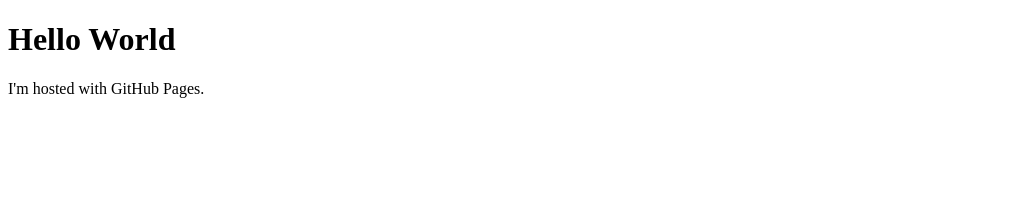
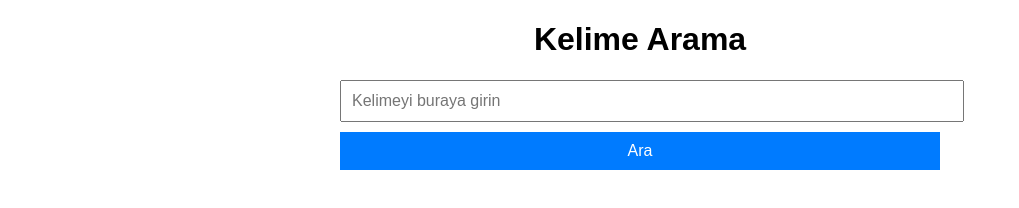
Before and after one commit to Qudatilis/LangLab3, a browser extension: page index.html in a window 1280 px wide. Shown: the whole page, without its empty margins (0-1019 px from the left). Drawn offline with Linux system fonts and the light colour scheme.

Commit message:
Update index.html

```diff
--- a/index.html
+++ b/index.html
@@ -1,7 +1,52 @@
 <!DOCTYPE html>
-<html>
+<html lang="en">
+<head>
+    <meta charset="UTF-8">
+    <meta name="viewport" content="width=device-width, initial-scale=1.0">
+    <title>Kelime Arama</title>
+    <style>
+        body {
+            font-family: Arial, sans-serif;
+            margin: 20px;
+        }
+        h1 {
+            text-align: center;
+        }
+        .container {
+            max-width: 600px;
+            margin: 0 auto;
+        }
+        input[type="text"] {
+            width: 100%;
+            padding: 10px;
+            margin-bottom: 10px;
+            font-size: 16px;
+        }
+        button {
+            width: 100%;
+            padding: 10px;
+            background-color: #007bff;
+            color: #fff;
+            border: none;
+            cursor: pointer;
+            font-size: 16px;
+        }
+        button:hover {
+            background-color: #0056b3;
+        }
+        #results {
+            margin-top: 20px;
+        }
+    </style>
+</head>
 <body>
-<h1>Hello World</h1>
-<p>I'm hosted with GitHub Pages.</p>
+    <div class="container">
+        <h1>Kelime Arama</h1>
+        <input type="text" id="wordInput" placeholder="Kelimeyi buraya girin">
+        <button id="searchButton">Ara</button>
+        <div id="results"></div>
+    </div>
+
+    <script src="script.js"></script>
 </body>
 </html>
```
